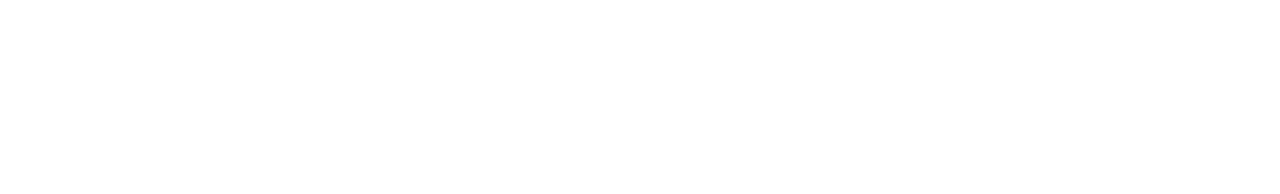
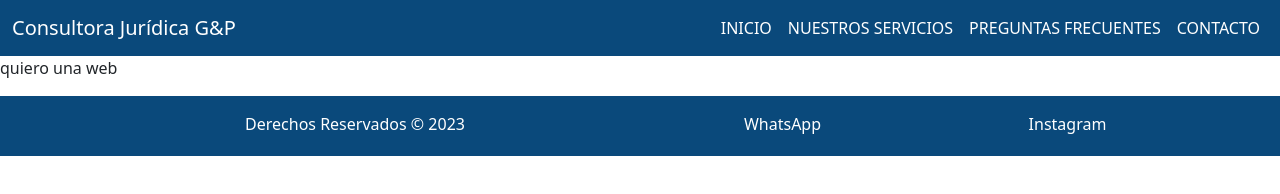
Before and after one commit to Yuliana-Paraducha/ENTREGA3PARADUCHAYULIANA, a plain HTML site: page pages/contacto.html in a window 1280 px wide. Drawn offline with nearby package versions, Linux system fonts and the light colour scheme; files that its build step writes are made by us from their sources.

Commit message:
reforma 20.11.23

```diff
--- a/pages/contacto.html
+++ b/pages/contacto.html
@@ -0,0 +1,85 @@
+<!DOCTYPE html>
+<html lang="en">
+<head>
+    <meta charset="UTF-8">
+    <meta name="viewport" content="width=device-width, initial-scale=1.0">
+    <title>Consultora Jurídica G&P</title>
+    <link href="https://cdn.jsdelivr.net/npm/bootstrap@5.3.2/dist/css/bootstrap.min.css" rel="stylesheet" integrity="sha384-T3c6CoIi6uLrA9TneNEoa7RxnatzjcDSCmG1MXxSR1GAsXEV/Dwwykc2MPK8M2HN" crossorigin="anonymous">
+    <link rel="stylesheet" type="text/css" href="./css/styles.css">
+</head>
+
+<body>
+    <header>
+        <nav class="navbar navbar-expand-lg navbar-blue">
+          <div class="container-fluid">
+            <a class="navbar-brand text-white" href="#">Consultora Jurídica G&P</a>
+            <button class="navbar-toggler" type="button" data-bs-toggle="collapse" data-bs-target="#navbarNavAltMarkup" aria-controls="navbarNavAltMarkup" aria-expanded="false" aria-label="Toggle navigation">
+              <span class="navbar-toggler-icon"></span>
+            </button>
+            <div class="collapse navbar-collapse" id="navbarNavAltMarkup">
+              <div class="navbar-nav ms-auto">
+                <a class="nav-link text-white" href="./index.html">INICIO</a>
+                <a class="nav-link text-white" href="./pages/nuestrosservicios.html">NUESTROS SERVICIOS</a>
+                <a class="nav-link text-white" href="./pages/preguntasfrecuentes.html">PREGUNTAS FRECUENTES</a>
+                <a class="nav-link text-white" href="./pages/contacto.html">CONTACTO</a>
+              </div>
+            </div>
+          </div>
+        </nav>
+      </header>
+
+       <main>
+
+           <p>quiero una web</p>
+
+
+       </main>
+
+       <aside>
+
+       </aside>
+
+
+
+
+       <footer class="pink text-primary text-center py-3">
+        <div class="container">
+          <div class="row">
+            <div class="col-12 col-md-6">
+              <p class="mb-0 text-white">Derechos Reservados © 2023</p>
+            </div>
+            <div class="col-6 col-md-3">
+              <a href="https://api.whatsapp.com/send?phone=+5491154640140" class="text-gold d-block mb-1">
+                <i class="fab fa-whatsapp"></i> WhatsApp
+              </a>
+            </div>
+            <div class="col-6 col-md-3">
+              <a href="https://www.instagram.com" class="text-gold d-block mb-1">
+                <i class="fab fa-instagram"></i> Instagram
+              </a>
+            </div>
+          </div>
+        </div>
+      </footer>
+
+
+
+
+
+
+
+
+
+
+
+
+
+
+
+
+
+
+
+    <script src="https://cdn.jsdelivr.net/npm/bootstrap@5.3.2/dist/js/bootstrap.bundle.min.js" integrity="sha384-C6RzsynM9kWDrMNeT87bh95OGNyZPhcTNXj1NW7RuBCsyN/o0jlpcV8Qyq46cDfL" crossorigin="anonymous"></script>
+</body>
+</html>
--- a/scss/estilos.scss
+++ b/scss/estilos.scss
@@ -11,3 +11,13 @@ $color-personalizado1: #0a497b; /*definimos color personalizado1*/
         }
     }
 }
+footer {
+    background-color: $color-personalizado1;
+    a {
+        text-decoration: none;
+        color: white;
+        &:hover {
+            color: red;
+       }
+    }
+}
```
Also changed, not shown: index.html (+20 -5 lines), pages/nuestrosservicios.html (+85 -0 lines), pages/preguntasfrecuentes.html (+85 -0 lines), css/styles.css, 1 other file.
